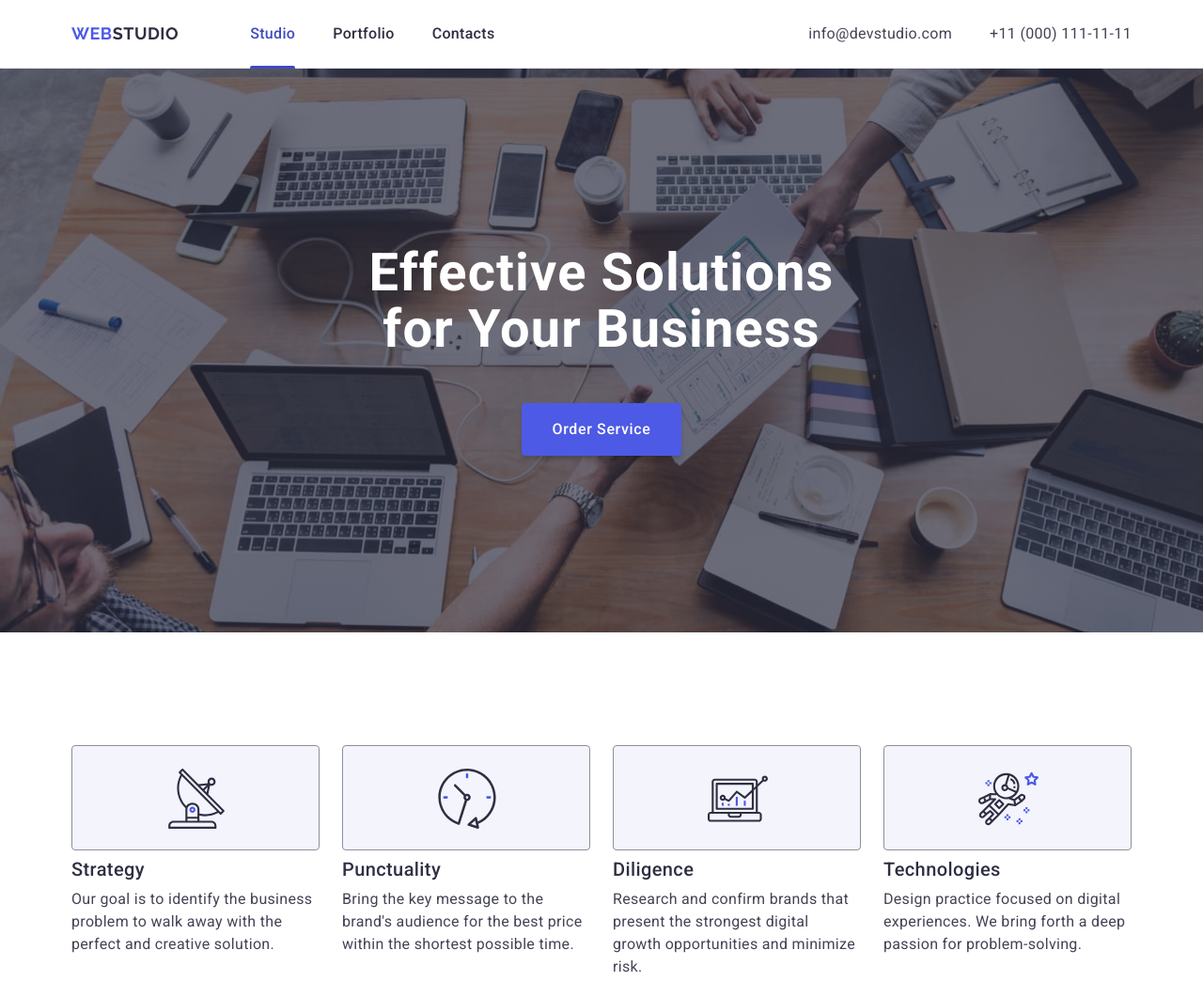
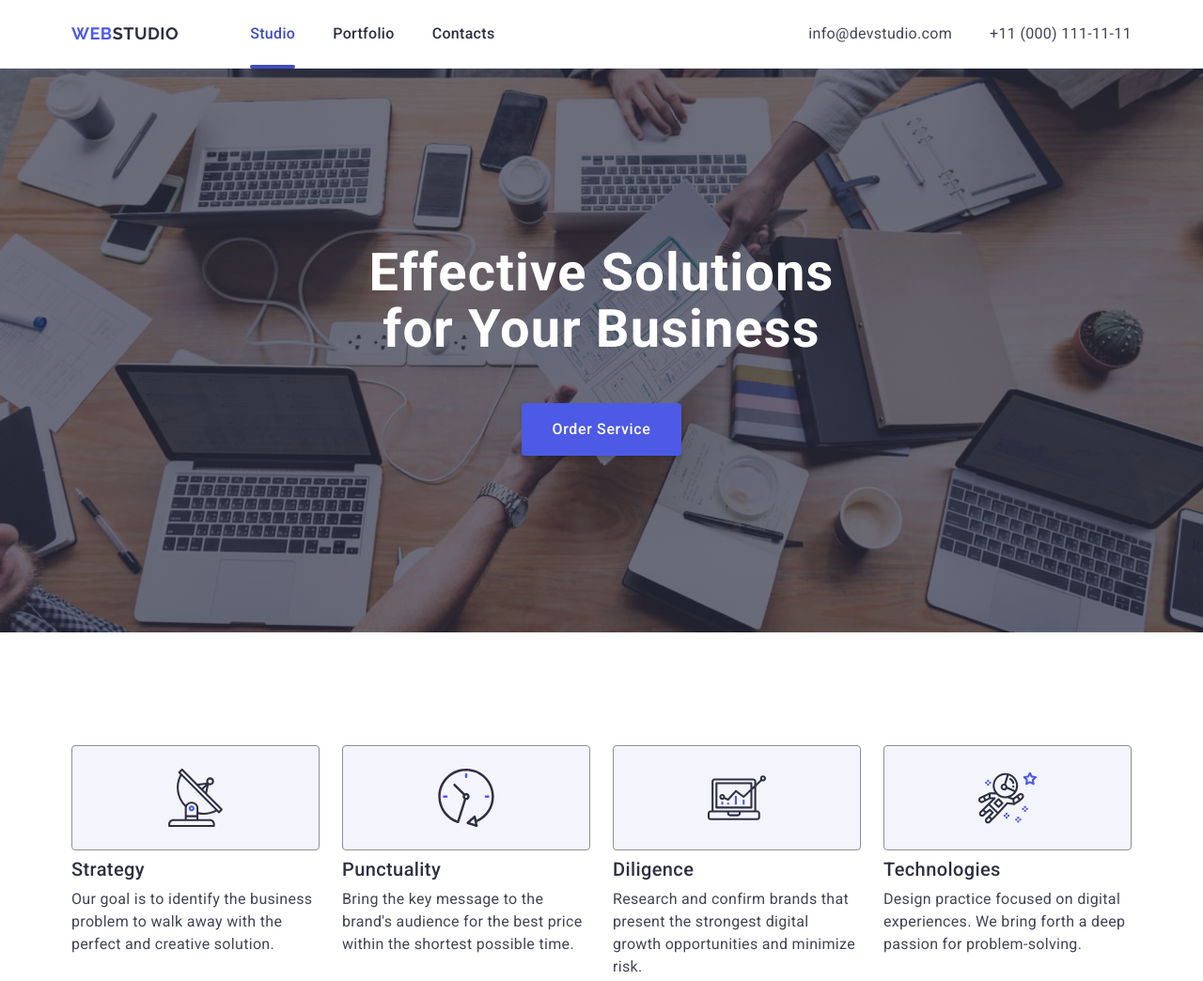
Before and after one commit to Liza-Aleks1108/goit-markup-hw-04, a plain HTML site: page index.html in a window 1280 px wide. Shown: the top 1044 px of the page at 94% size. Drawn offline with nearby package versions, Linux system fonts and the light colour scheme; a web font is replaced by a local one.

Commit message:
сhange header hero strategy

```diff
--- a/css/styles.css
+++ b/css/styles.css
@@ -102,6 +102,9 @@ img {
 /* Header */
 .header{
     border-bottom: 1px solid #e7e9fc;
+    box-shadow: 0px 2px 1px rgba(46, 47, 66, 0.08),
+        0px 1px 1px rgba(46, 47, 66, 0.16),
+        0px 1px 6px rgba(46, 47, 66, 0.08);;
 }
 
 .header-container {
@@ -159,7 +162,7 @@ img {
 .header-link.active::after{
     content: "";
     position: absolute;
-    bottom: -2px;
+    bottom: -1px;
 
     display: block;
     width: 100%;
@@ -169,18 +172,20 @@ img {
 }
 
 /* Hero */
-.hero{
+.hero {
     padding: 188px 0;
-    /* max-width: 1440px; */
     background-image: linear-gradient(rgba(46, 47, 66, 0.7), rgba(46, 47, 66, 0.7)), url(../images/backgroundimage.jpg);
     background-size: cover;
     background-repeat: no-repeat;
+    background-position: center;
+    max-width: 1440px;
+    margin: 0 auto;
     position: relative;
     text-align: center;
     color: #ffffff;
 }
 
-.hero-title{
+.hero-title {
     max-width: 496px;
     margin-left: auto;
     margin-right: auto;
@@ -190,7 +195,7 @@ img {
     line-height: 1.07;
 }
 
-.hero-button{
+.hero-button {
     display: block;
     min-width: 169px;
     height: 56px;
@@ -212,7 +217,7 @@ img {
 }
 
 .hero-button:hover,
-.hero-button:focus{
+.hero-button:focus {
     background-color: #404BBF;
 }
 
@@ -247,6 +252,9 @@ img {
 }
 
 .logo-container{
+    display: flex;
+    align-items: center;
+    justify-content: center;
     width: 264px;
     height: 112px;
     padding: 24px 100px;
@@ -295,12 +303,12 @@ img {
     padding: 32px 0;
 }
 
-.icon-list{
+/* .icon-list{
     display: flex;
     justify-content: center;
     align-items: center;
     gap: 24px;
-}
+} */
 
 .icon-item{
     display: block;
```
